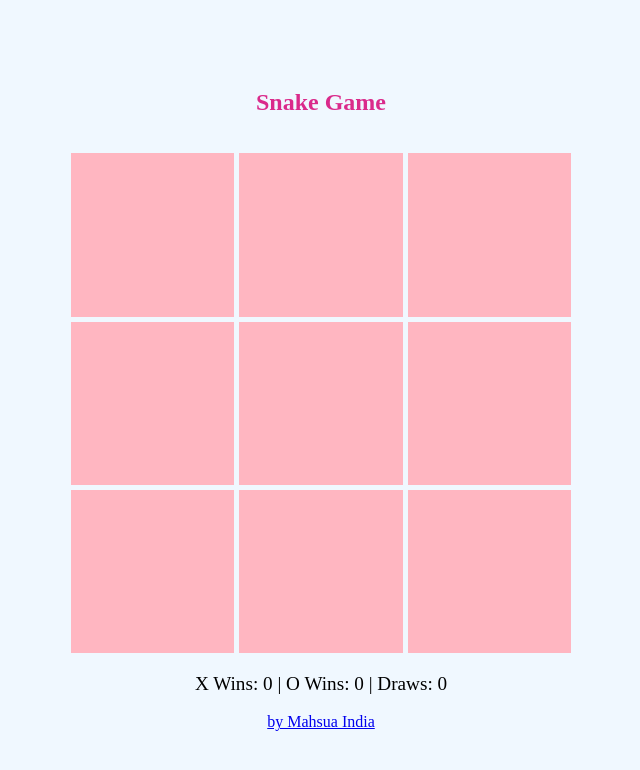
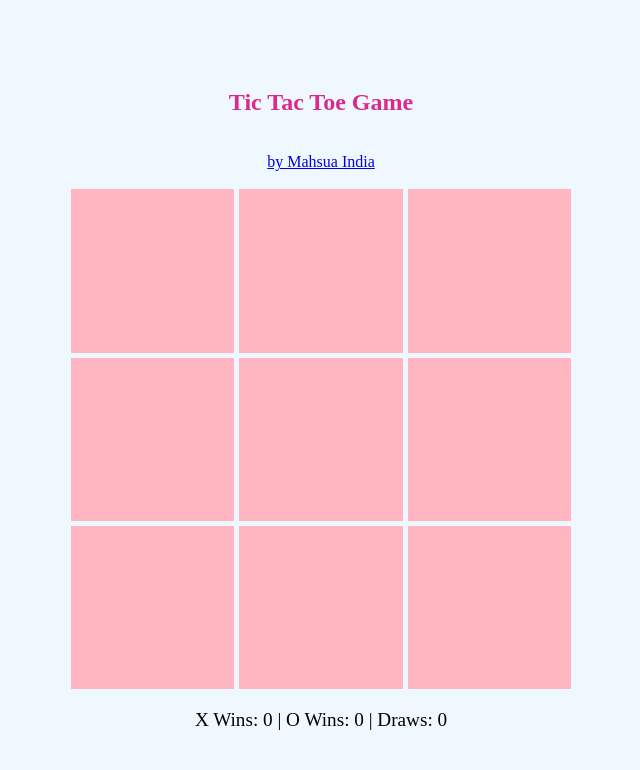
Before and after one commit to MahsuaIT/tic-tac-toe, a plain HTML site: page index.html in a window 1280 px wide. Shown: the whole page, without its empty margins (319-959 px from the left). Drawn offline with Linux system fonts and the light colour scheme.

Commit message:
Update index.html
Bug Fixed

```diff
--- a/index.html
+++ b/index.html
@@ -89,7 +89,9 @@
 </head>
 <body>
     <div class="container">
-        <h2 style="color: rgb(218, 42, 139);">Snake Game</h2>
+        <h2 style="color: rgb(218, 42, 139);">Tic Tac Toe Game</h2>
+        <br>
+        <a href="https://sites.google.com/view/mahsua-india">by Mahsua India</a>
         <br>
         <div class="grid" id="grid">
             <div class="cell" data-index="0"></div>
@@ -105,8 +107,6 @@
         <div class="scores">
             X Wins: <span id="x-wins">0</span> | O Wins: <span id="o-wins">0</span> | Draws: <span id="draws">0</span>
         </div>
-        <br>
-        <a href="https://sites.google.com/view/mahsua-india">by Mahsua India</a>
     </div>
 
     <!-- The Modal -->
```
